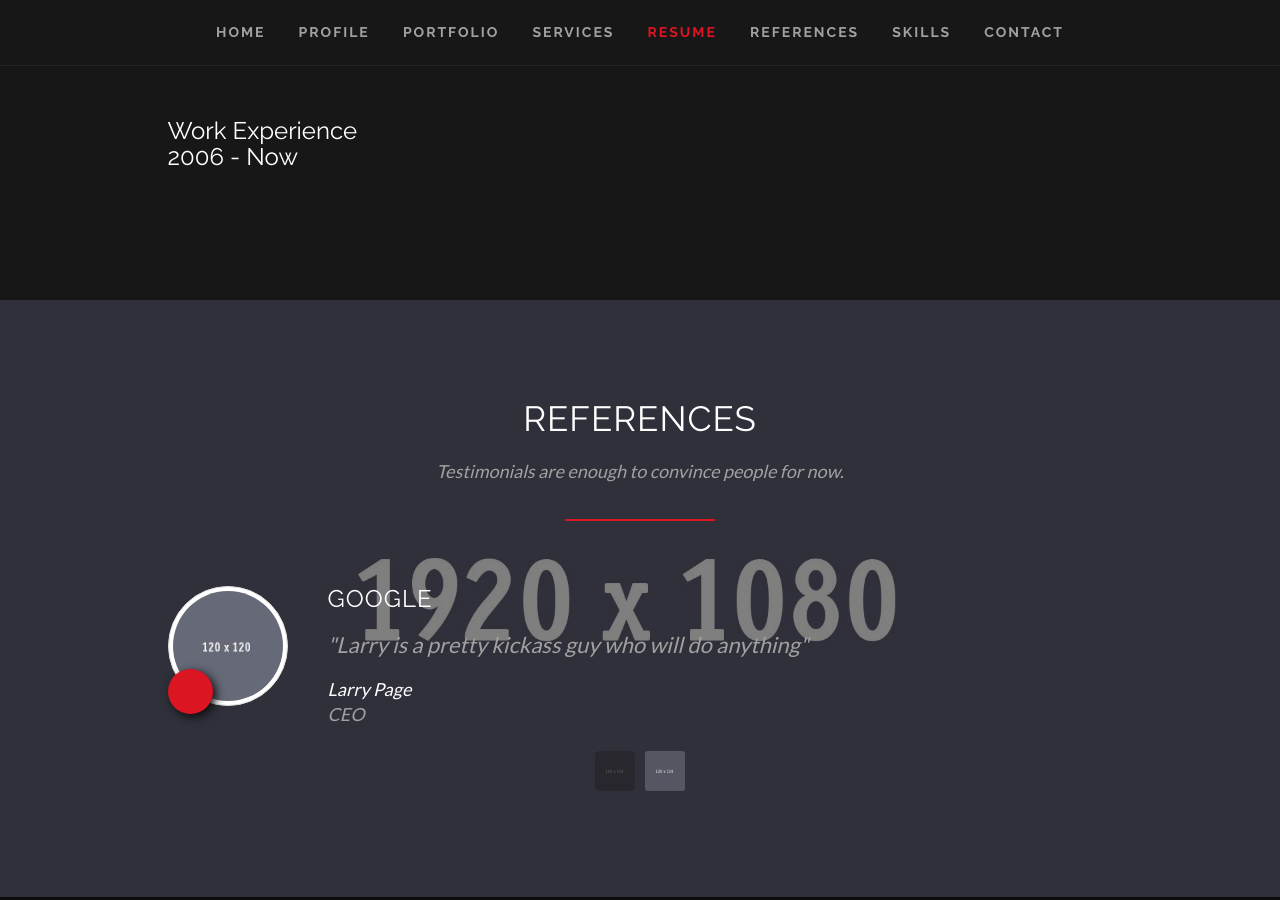
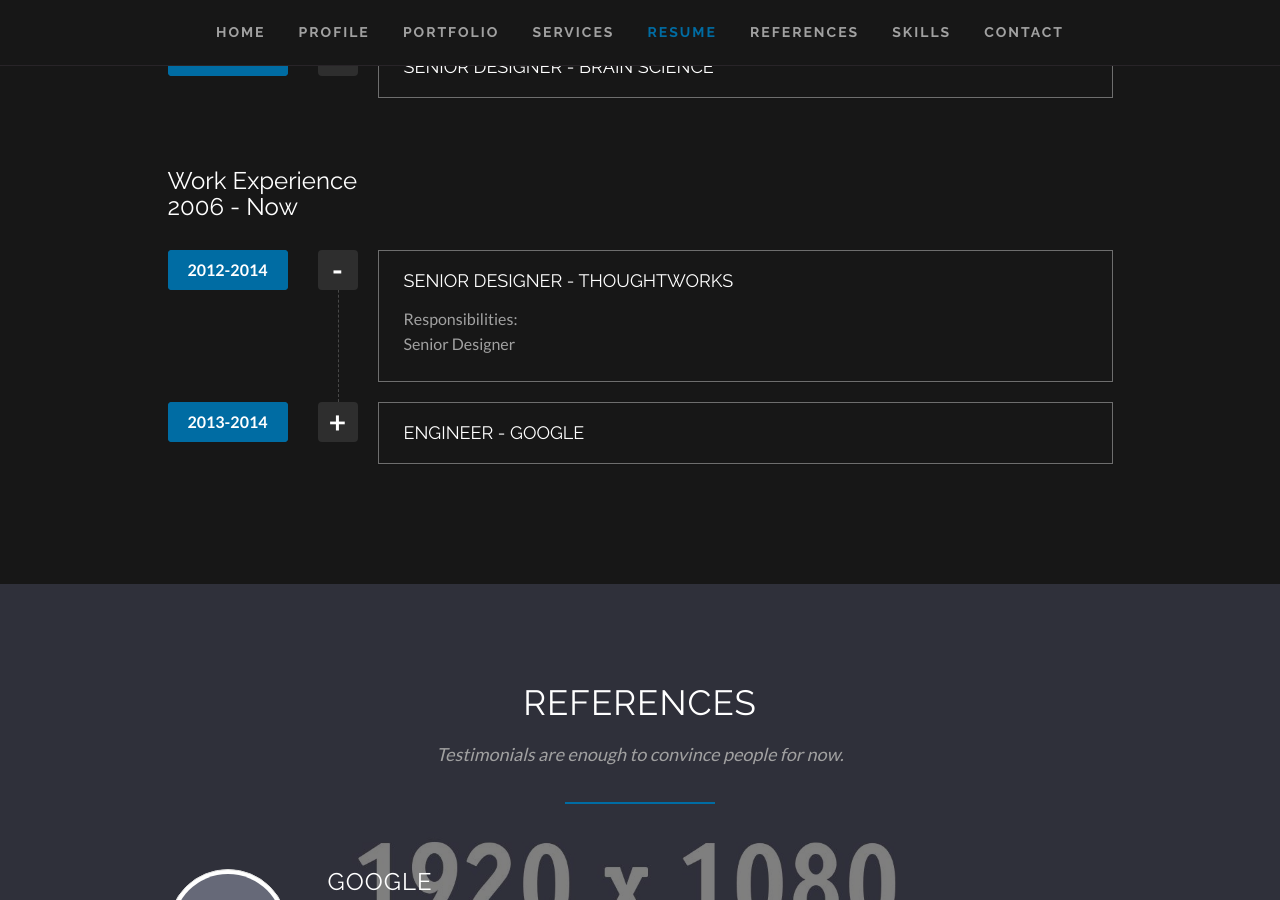
Before and after one commit to clearcareer/Resume, a Jekyll site: the page built from index.html, in a window 1280 px wide and 900 px high, scrolled down 3508 px. Built offline with Jekyll 4.4.1, drawn with Linux system fonts in a browser that asks for light colours; some web fonts are replaced; some of the changed text lies outside the part shown.

Commit message:
Reformat

```diff
--- a/index.html
+++ b/index.html
@@ -1,7 +1,9 @@
 ---
 layout: default
-color: red
+color: blue
 navbarbrand: John
+fullname: John Smith
+email: johnsmith@example.com
 title: Resume Template
 resumefile: assets/resume.pdf
 occupations:
@@ -9,6 +11,38 @@
     - title: UI / UX Designer
     - title: Professional Ballerina
     - title: Superhero Batman
+goals:
+    - name: analytics
+      icon: plane
+      description: Lorem ipsum dolor sit amet, consectetuer adipiscing elit, sed diam nonummy nibh euismod tincidunt ut laoreet dolore magna aliquam erat volutpat.
+    - name: analytics
+      icon: plane
+      description: Lorem ipsum dolor sit amet, consectetuer adipiscing elit, sed diam nonummy nibh euismod tincidunt ut laoreet dolore magna aliquam erat volutpat.
+    - name: analytics
+      icon: plane
+      description: Lorem ipsum dolor sit amet, consectetuer adipiscing elit, sed diam nonummy nibh euismod tincidunt ut laoreet dolore magna aliquam erat volutpat.
+education:
+    - number: 1
+      years: 2012-2014
+      degree: Senior Designer
+      institution: ThoughtWorks
+      description: Studied Chemical Engineering and Bioinformatics.
+    - number: 2
+      years: 2042-2022
+      degree: Senior Designer
+      institution: Brain Science
+      description: Things are different here.
+workexp:
+    - number: 1
+      years: 2012-2014
+      position: Senior Designer
+      company: ThoughtWorks
+      description: Studied Chemical Engineering and Bioinformatics.
+    - number: 2
+      years: 2013-2014
+      position: Engineer
+      company: Google
+      description: Things are different here
 skills:
     - name: Javascript
       level: 65
@@ -22,38 +56,6 @@
       level: 65
     - name: HTML/CSS
       level: 47
-experience:
-  - number: 1
-    years: 2012-2014
-    position: Senior Designer
-    company: ThoughtWorks
-    description: Studied Chemical Engineering and Bioinformatics.
-  - number: 2
-    years: 2013-2014
-    position: Engineer
-    company: Google
-    description: Things are different here
-education:
-  - number: 1
-    years: 2012-2014
-    degree: Senior Designer
-    institution: ThoughtWorks
-    description: Studied Chemical Engineering and Bioinformatics.
-  - number: 2
-    years: 2042-2022
-    degree: Senior Designer
-    institution: Brain Science
-    description: Things are different here.
-goals:
-  - name: analytics
-    icon: plane
-    description: 'Lorem ipsum dolor sit amet, consectetuer adipiscing elit, sed diam nonummy nibh euismod tincidunt ut laoreet dolore magna aliquam erat volutpat.'
-  - name: analytics
-    icon: plane
-    description: 'Lorem ipsum dolor sit amet, consectetuer adipiscing elit, sed diam nonummy nibh euismod tincidunt ut laoreet dolore magna aliquam erat volutpat.'
-  - name: analytics
-    icon: plane
-    description: 'Lorem ipsum dolor sit amet, consectetuer adipiscing elit, sed diam nonummy nibh euismod tincidunt ut laoreet dolore magna aliquam erat volutpat.'
 achievements:
     - name: Expertise Award
       description: Outstanding social media presence
@@ -73,16 +75,16 @@
       icon: facebook
 social:
     - name: Facebook
-    link: ''
+      link: #
       icon: facebook
     - name: Twitter
-    link: ''
+      link: #
       icon: twitter
     - name: Instagram
-    link: ''
+      link: #
       icon: instagram
     - name: Github
-    link: ''
+      link: #
       icon: github
 ---
 
@@ -352,8 +354,8 @@
                                 <p class="text-center">
                                     <i class="fa fa-{{ goal.icon }} fa-3x colored-text"></i>
 
-                                    </p><h4 class="text-center">{{ goal.name }}</h4>
-                                <p></p>
+                                    <h4 class="text-center">{{ goal.name }}</h4>
+                                </p>
 
                                 <p>
                                     {{ goal.description }}
```
Lines whose indentation alone changed are shown as unchanged.
